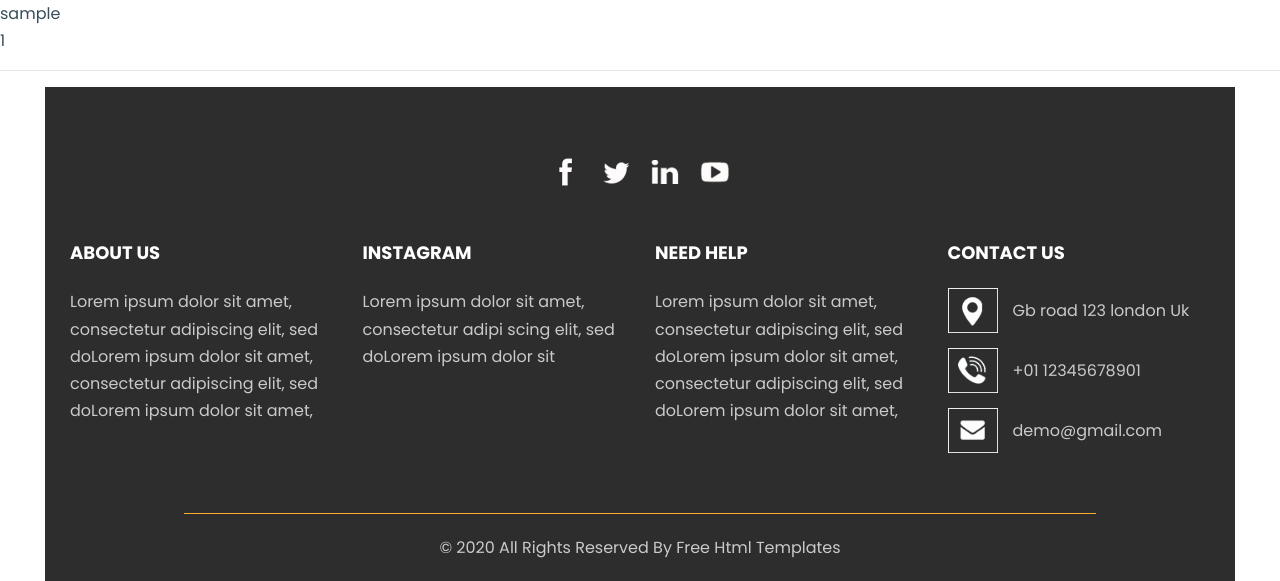
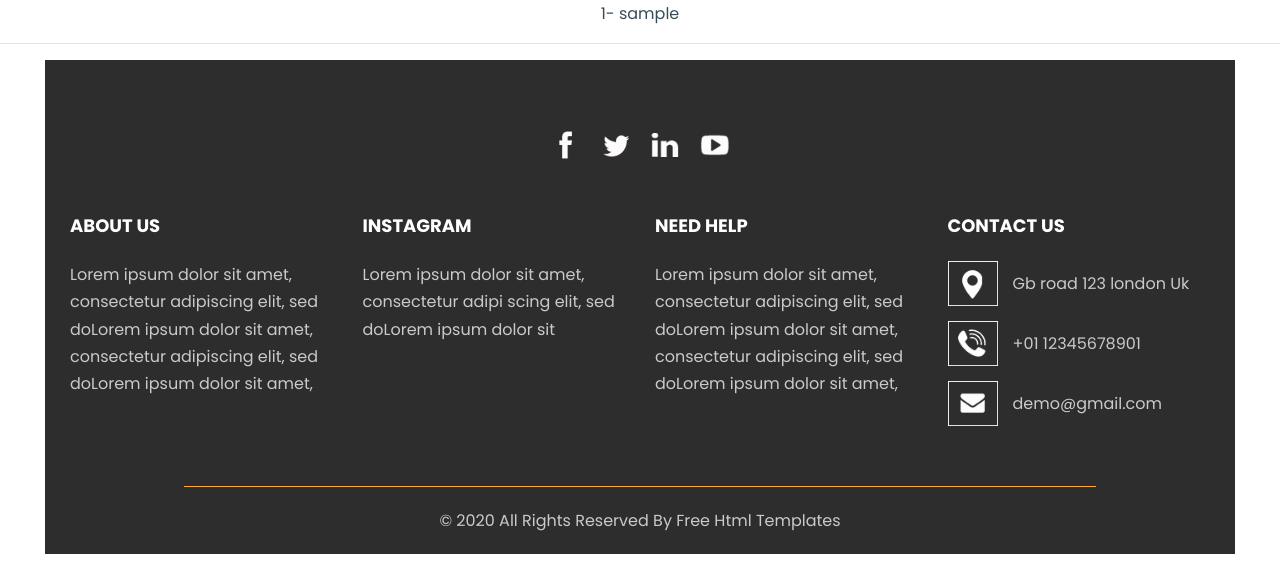
Before and after one commit to buseggencoglu/rent-a-ride, a Django app: page /users/ in a window 1280 px wide. Shown: the part 187-768 px from the top of the page. Run offline with Django 3.2, Linux system fonts and the light colour scheme; the visitor is signed in with stand-in values (Sample User, id 1); data comes from the database, SQL or seed files in the repository; parts of the project's set-up code (start-up, migrations or seed data) failed here and were passed over; some libraries are stand-ins or nearby versions.

Commit message:
corrected user list

```diff
--- a/RentARide/RAR/models.py
+++ b/RentARide/RAR/models.py
@@ -163,7 +163,7 @@ class PrivateMsg(models.Model):
     message = models.TextField()
 
 
-# natika was here .d
+
 
 class Reservation(models.Model):
     car = models.ForeignKey(Car, on_delete=models.CASCADE)
@@ -178,7 +178,6 @@ class Reservation(models.Model):
     def get_absolute_url(self):
         return "/car/detail/%s/" % (self.pk)
 
-    # carID__model yerine carID olması gerekmiyor mu
     @classmethod
     def view_users_history(cls, customerID):
         return cls.objects.filter(customerID=customerID).values('carID__model', 'pickUpDate', 'returnDate',
--- a/RentARide/RAR/templates/users.html
+++ b/RentARide/RAR/templates/users.html
@@ -5,10 +5,10 @@
 <title>Users</title>
 {% endblock %}
 {% block content %}
-<div class="main">
+<div class="main" style="text-align: center">
     {% for data in dataset %}
+    {{ data.id }}-
     {{ data.username }}<br/>
-    {{ data.id }}<br/>
     <hr/>
     {% endfor %}
 </div>
--- a/RentARide/RAR/views.py
+++ b/RentARide/RAR/views.py
@@ -8,7 +8,7 @@ from django.views.generic import ListView
 
 from .filters import CarFilter
 from .models import Car, Reservation, PrivateMsg, CarDealer
-from .forms import CarForm, ReservationForm, MessageForm, CarSearchForm
+from .forms import CarForm, ReservationForm, MessageForm
 
 
 def index(request):
```
Also changed, not shown: 1 other file.
